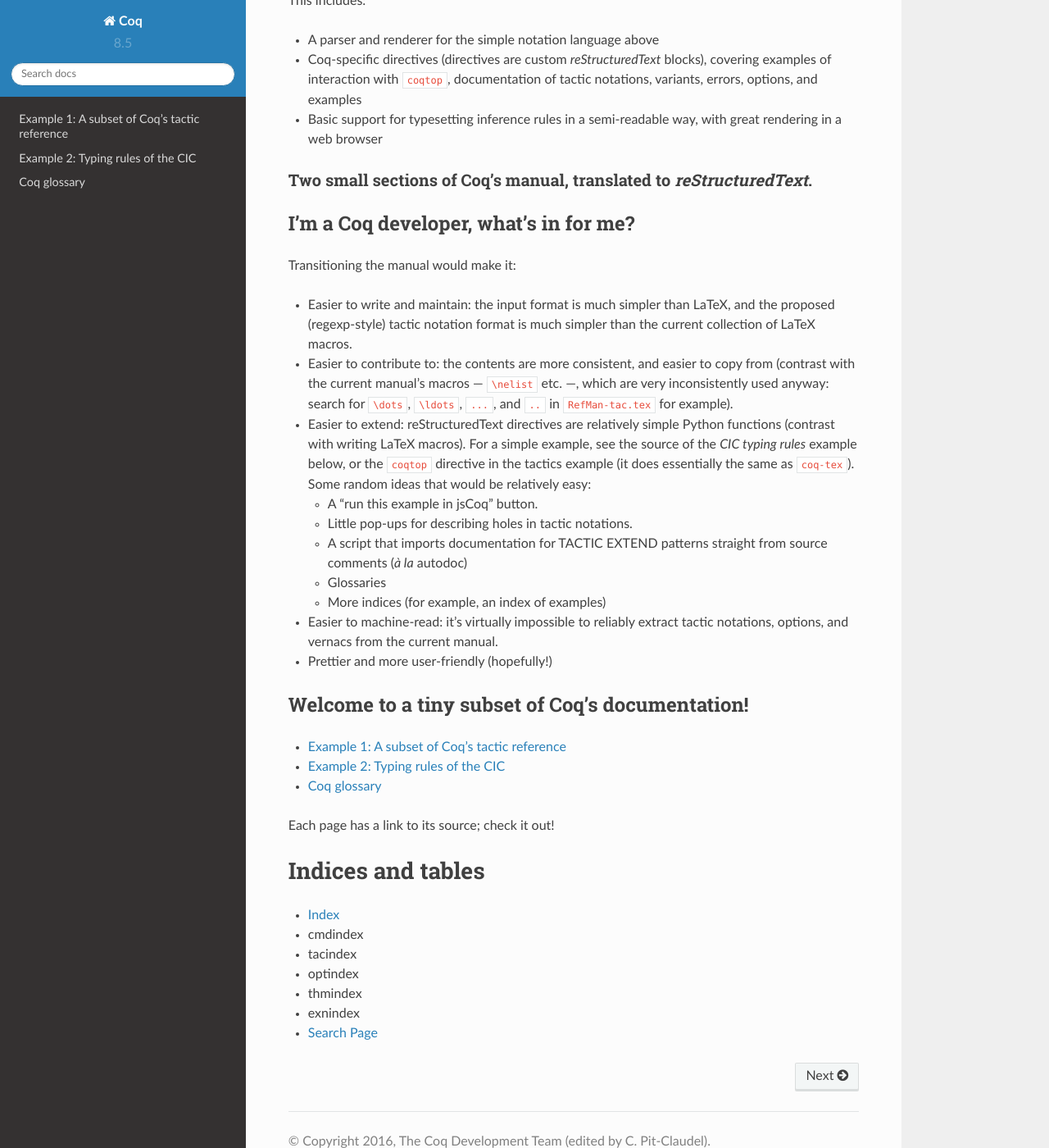
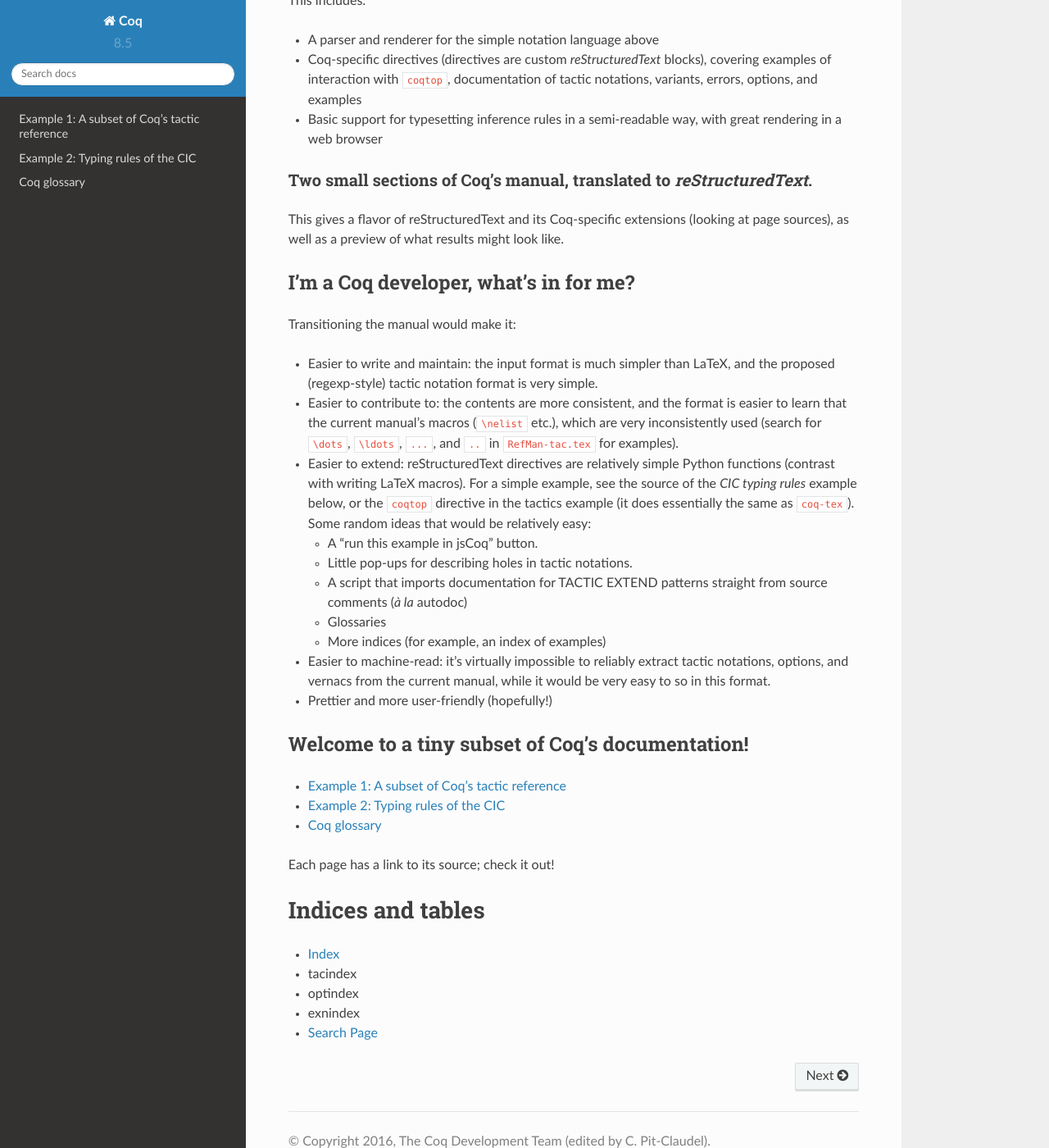
Before and after one commit to cpitclaudel/coq-rst, a Sphinx documentation site: the page built from sphinx/index.rst, in a window 1280 px wide and 1400 px high, scrolled down 1114 px. Shown: the whole window at 82% size. Built offline with Sphinx 7.4.7 and the Read the Docs theme 2.0.0, drawn with Linux system fonts in a browser that asks for light colours; cross-references to code outside the pages are shown as plain code.

Commit message:
Small cleanups

```diff
--- a/sphinx/glossary.rst
+++ b/sphinx/glossary.rst
@@ -27,4 +27,4 @@
                           | (x, y) => id (x + y)
                           end.
 
-         Eval cbv beta in ((fun x y: nat => id (x + y)) 1 2).
+         Eval cbv beta in (fun x y: nat => id (x + y)) 1 2.
--- a/sphinx/index.rst
+++ b/sphinx/index.rst
@@ -65,19 +65,21 @@
 Two small sections of Coq's manual, translated to *reStructuredText*.
 ~~~~~~~~~~~~~~~~~~~~~~~~~~~~~~~~~~~~~~~~~~~~~~~~~~~~~~~~~~~~~~~~~~~~~
 
+This gives a flavor of reStructuredText and its Coq-specific extensions (looking
+at page sources), as well as a preview of what results might look like.
+
 I'm a Coq developer, what's in for me?
 --------------------------------------
 
 Transitioning the manual would make it:
 
 - Easier to write and maintain: the input format is much simpler than LaTeX, and
-  the proposed (regexp-style) tactic notation format is much simpler than the
-  current collection of LaTeX macros.
+  the proposed (regexp-style) tactic notation format is very simple.
 
-- Easier to contribute to: the contents are more consistent, and easier to copy
-  from (contrast with the current manual's macros — ``\nelist`` etc. —, which are
-  very inconsistently used anyway: search for ``\dots``, ``\ldots``, ``...``,
-  and ``..`` in ``RefMan-tac.tex`` for example).
+- Easier to contribute to: the contents are more consistent, and the format is
+  easier to learn that the current manual's macros (``\nelist`` etc.), which are
+  very inconsistently used (search for ``\dots``, ``\ldots``, ``...``,
+  and ``..`` in ``RefMan-tac.tex`` for examples).
 
 - Easier to extend: reStructuredText directives are relatively simple Python
   functions (contrast with writing LaTeX macros).  For a simple example, see the
@@ -97,7 +99,8 @@
   - More indices (for example, an index of examples)
 
 - Easier to machine-read: it's virtually impossible to reliably extract tactic
-  notations, options, and vernacs from the current manual.
+  notations, options, and vernacs from the current manual, while it would be
+  very easy to so in this format.
 
 - Prettier and more user-friendly (hopefully!)
 
--- a/sphinx/tactics.rst
+++ b/sphinx/tactics.rst
@@ -139,7 +139,7 @@
       must be given according to the order of these dependent premises of the
       type of ``term``.
 
-      .. exn:: Error message: Not the right number of missing arguments
+      .. exn:: Not the right number of missing arguments
 
    .. tacv:: apply @term with {+ (@ref := @term)}
 
```
Also changed, not shown: other parts of sphinx/index.rst (+4 -2 lines).
